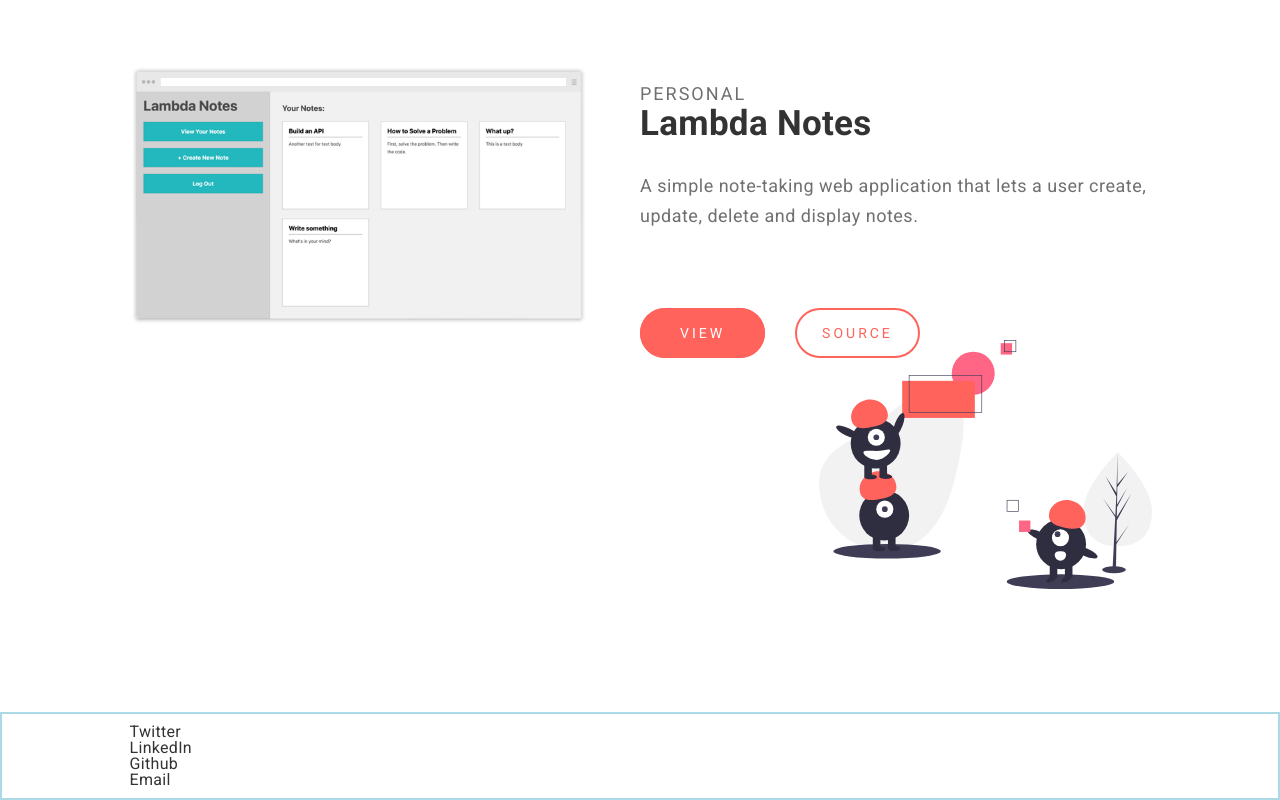
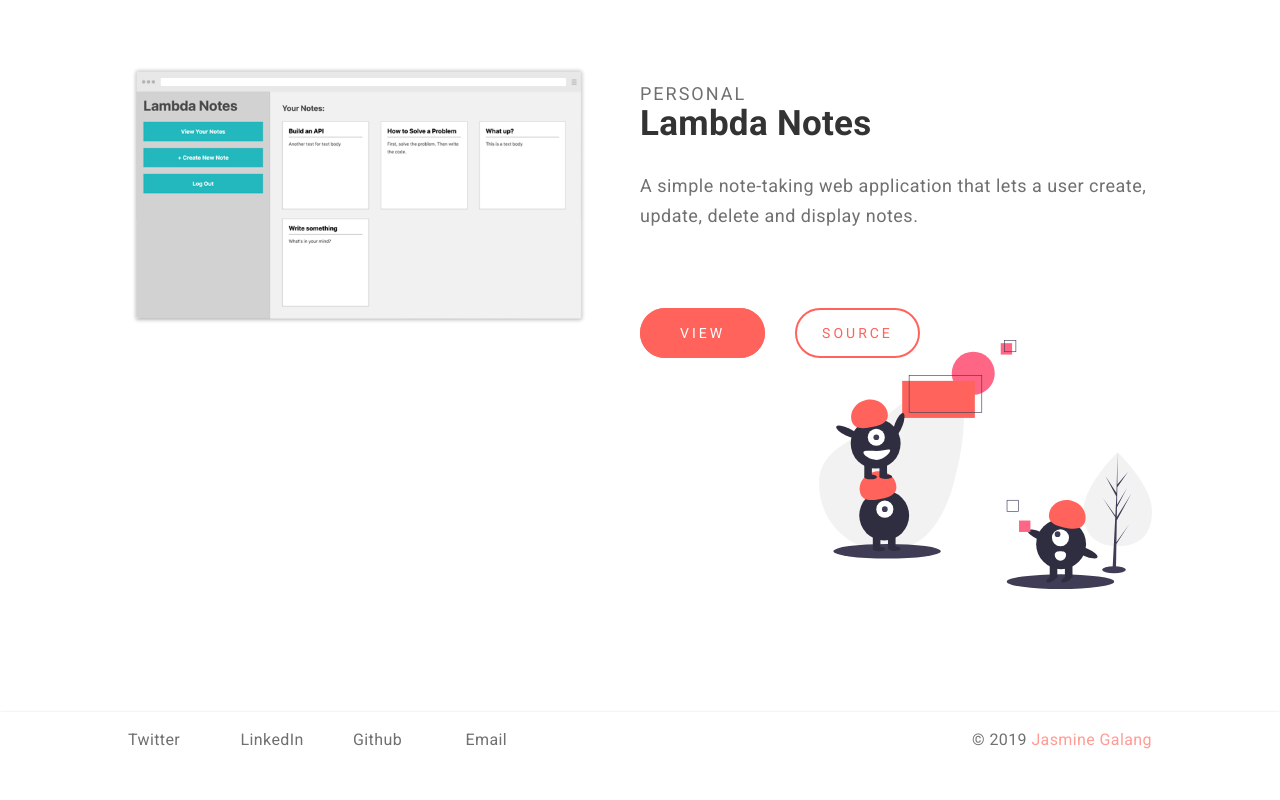
Before and after one commit to jsmndev/jsmn.dev, a React (Create React App) app: page / in a window 1280 px wide. Shown: the part 3179-3979 px from the top of the page. After the commit the page ends 3947 px from the top, so only its background shows below. Built offline with nearby package versions, Linux system fonts and the light colour scheme.

Commit message:
Finished footer

```diff
--- a/src/_components/Footer/Footer.js
+++ b/src/_components/Footer/Footer.js
@@ -7,8 +7,6 @@ const Footer = () => {
       <FooterWrapper>
         <div className="footer-links">
           <nav>
-            <ul>
-              <li>
             <a
               href="https://twitter.com/jsmnglng"
               target="_blank"
@@ -16,8 +14,7 @@ const Footer = () => {
             >
               Twitter
             </a>
-              </li>
-              <li>
+
             <a
               href="https://twitter.com/jsmnglng"
               target="_blank"
@@ -25,8 +22,7 @@ const Footer = () => {
             >
               LinkedIn
             </a>
-              </li>
-              <li>
+
             <a
               href="https://twitter.com/jsmnglng"
               target="_blank"
@@ -34,8 +30,7 @@ const Footer = () => {
             >
               Github
             </a>
-              </li>
-              <li>
+
             <a
               href="https://twitter.com/jsmnglng"
               target="_blank"
@@ -43,9 +38,20 @@ const Footer = () => {
             >
               Email
             </a>
-              </li>
-            </ul>
           </nav>
+        </div>
+
+        <div className="copyright-text">
+          <p>
+            &copy; 2019{" "}
+            <a
+              href="https://github.com/jsmnglng/jsmn.dev"
+              target="_blank"
+              rel="noopener noreferrer"
+            >
+              Jasmine Galang
+            </a>
+          </p>
         </div>
       </FooterWrapper>
     </FooterContainer>
--- a/src/_components/Footer/Footer.style.js
+++ b/src/_components/Footer/Footer.style.js
@@ -1,11 +1,54 @@
 import styled from "styled-components";
 import { flex, wrapper } from "../../_styles/mixins.style";
+import {
+  blackRegular,
+  blackLight,
+  redRegular,
+  redLight
+} from "../../_styles/variables.style";
 
 export const FooterContainer = styled.footer`
-  border: 2px solid lightblue;
+  box-shadow: 0 2px 4px rgba(0, 0, 0, 0.16), 0 2px 4px rgba(0, 0, 0, 0.23);
 `;
 
 export const FooterWrapper = styled.div`
   ${wrapper("80%", "0 auto")}
-  padding: 1rem 0;
+  ${flex("space-between", "center")}
+  padding: 2rem 0;
+  color: ${blackLight};
+
+  a {
+    transition: 150ms ease-in;
+  }
+
+  .footer-links {
+    width: 45rem;
+
+    nav {
+      ${flex()}
+      width: 100%;
+
+      a {
+        width: 40%;
+        letter-spacing: 0.04rem;
+        color: ${blackLight};
+
+        &:hover {
+          color: ${redRegular};
+        }
+      }
+    }
+  }
+
+  .copyright-text {
+    letter-spacing: 0.04rem;
+
+    a {
+      color: ${redLight};
+
+      &:hover {
+        color: ${redRegular};
+      }
+    }
+  }
 `;
```
Lines whose indentation alone changed are shown as unchanged.
